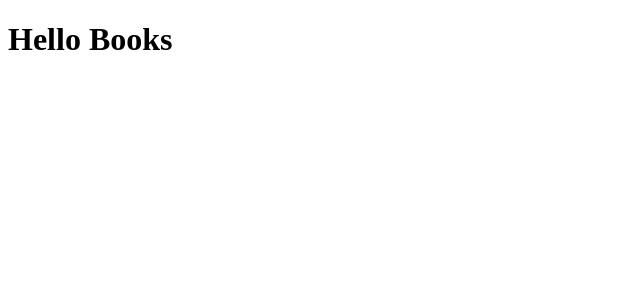
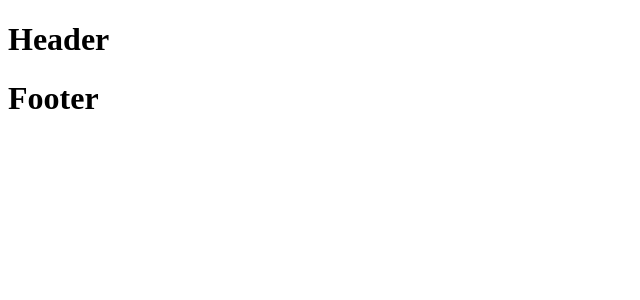
Before and after one commit to sara-prioriello/webapp-react, a React (Vite) app: page / in a window 1280 px wide. Shown: the top 300 px of the page, without its empty margins (0-640 px from the left). Built offline with nearby package versions, Linux system fonts and the light colour scheme.

Commit message:
import DefaultLayout

```diff
--- a/src/App.jsx
+++ b/src/App.jsx
@@ -1,6 +1,6 @@
 import { BrowserRouter, Routes, Route } from "react-router-dom"
 
-
+import DefaultLayout from "./layouts/DefaultLayout";
 
 function App() {
 
@@ -9,7 +9,7 @@
     <>
       <BrowserRouter>
         <Routes>
-          <Route path="/" element={<h1>Hello Books</h1>} />
+          <Route path="/" element={<DefaultLayout />} />
         </Routes>
       </BrowserRouter>
     </>
```
